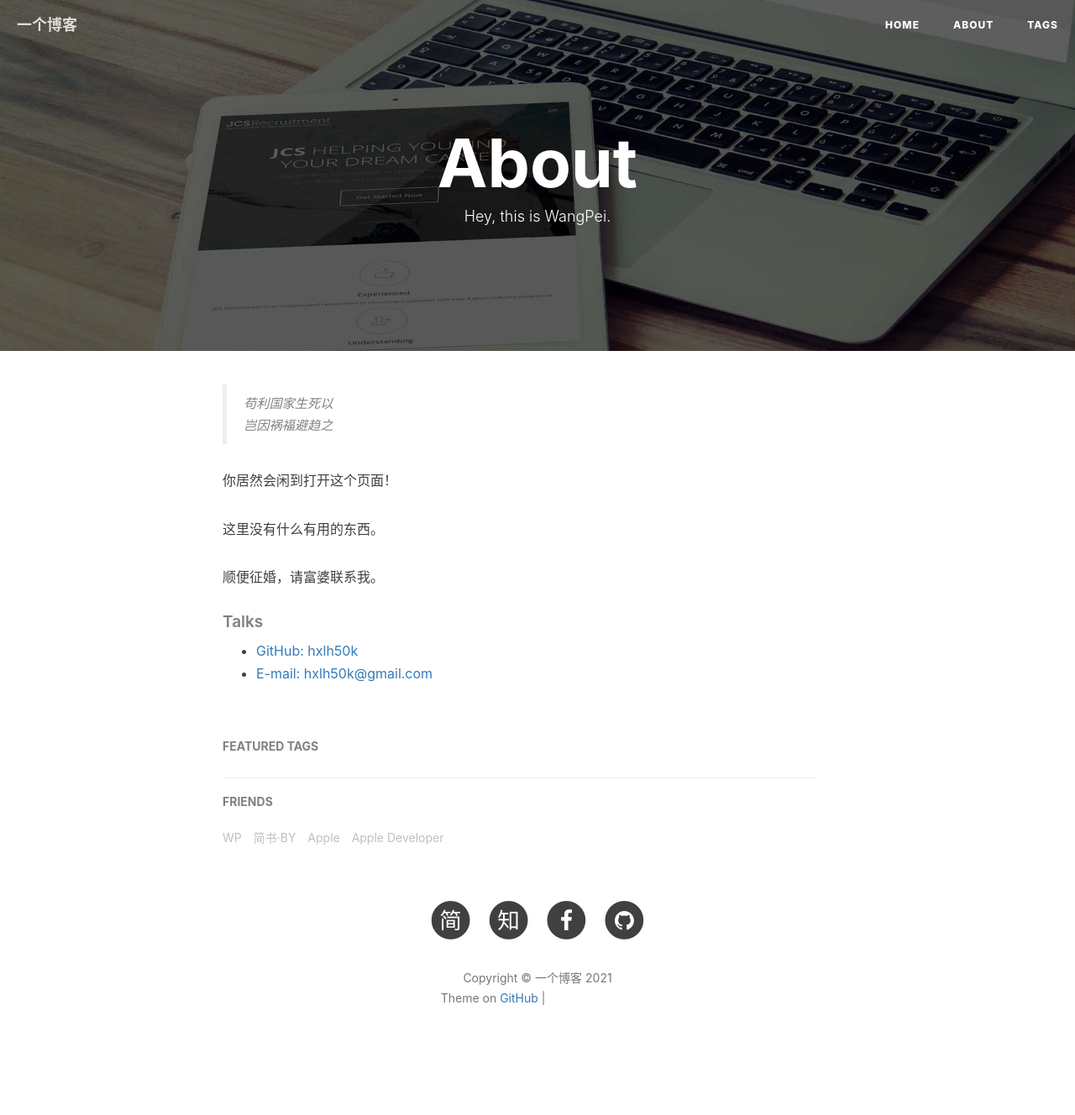
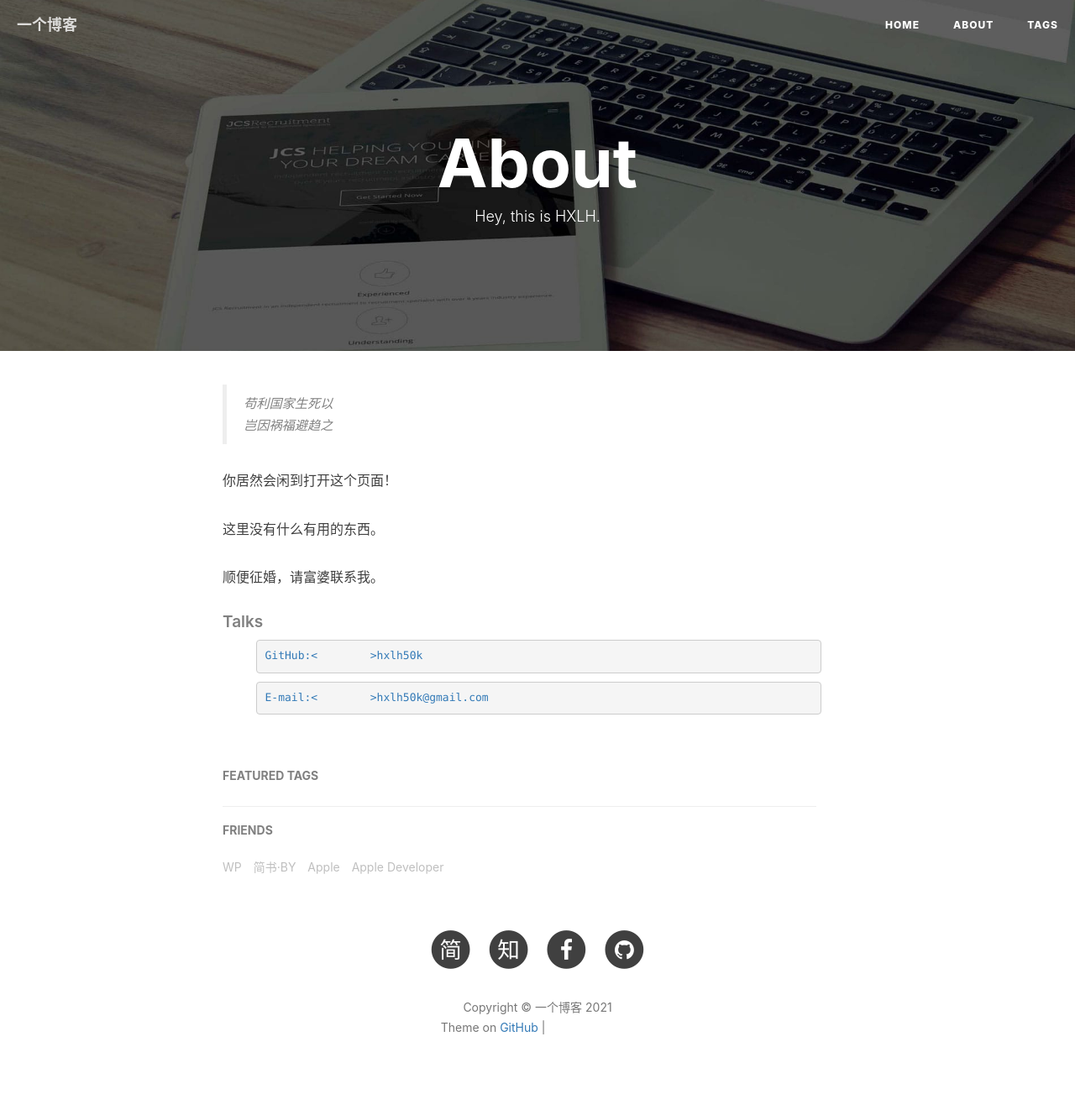
Before and after one commit to HXLH50K/hxlh50k.github.io, a Jekyll site: the page built from about.html, in a window 1280 px wide. Shown: the whole page at 84% size. Built offline with Jekyll 4.4.1, drawn with Linux system fonts in a browser that asks for light colours; nearby versions of some CDN libraries; comment, search, counter and statistics services are not loaded; before the commit the page ends 1293 px from its top, so only the background shows below that; grey boxes are pictures that could not be loaded.

Commit message:
updata about

```diff
--- a/about.html
+++ b/about.html
@@ -1,7 +1,7 @@
 ---
 layout: page
 title: "About"
-description: "Hey, this is WangPei."
+description: "Hey, this is HXLH."
 header-img: "img/post-bg-rwd.jpg"
 ---
 
@@ -31,8 +31,8 @@ header-img: "img/post-bg-rwd.jpg"
     <h5>Talks</h5>
 
     <ul>
-        <li><a href="https://github.com/hxlh50k/">GitHub:   hxlh50k</a></li>
-        <li><a href="mailto:hxlh50k@gmail.com">E-mail:  hxlh50k@gmail.com</a></li>
+        <pre><li><a href="https://github.com/hxlh50k/">GitHub:<&#9;>hxlh50k</a></li></pre>
+        <pre><li><a href="mailto:hxlh50k@gmail.com">E-mail:<&#9;>hxlh50k@gmail.com</a></li></pre>
         <!-- <li><a href="http://jekyll.com.cn/">jekyll</a></li>
         <li><a href="https://analytics.google.com/analytics">Google Analytics</a></li> -->
     </ul>
```
